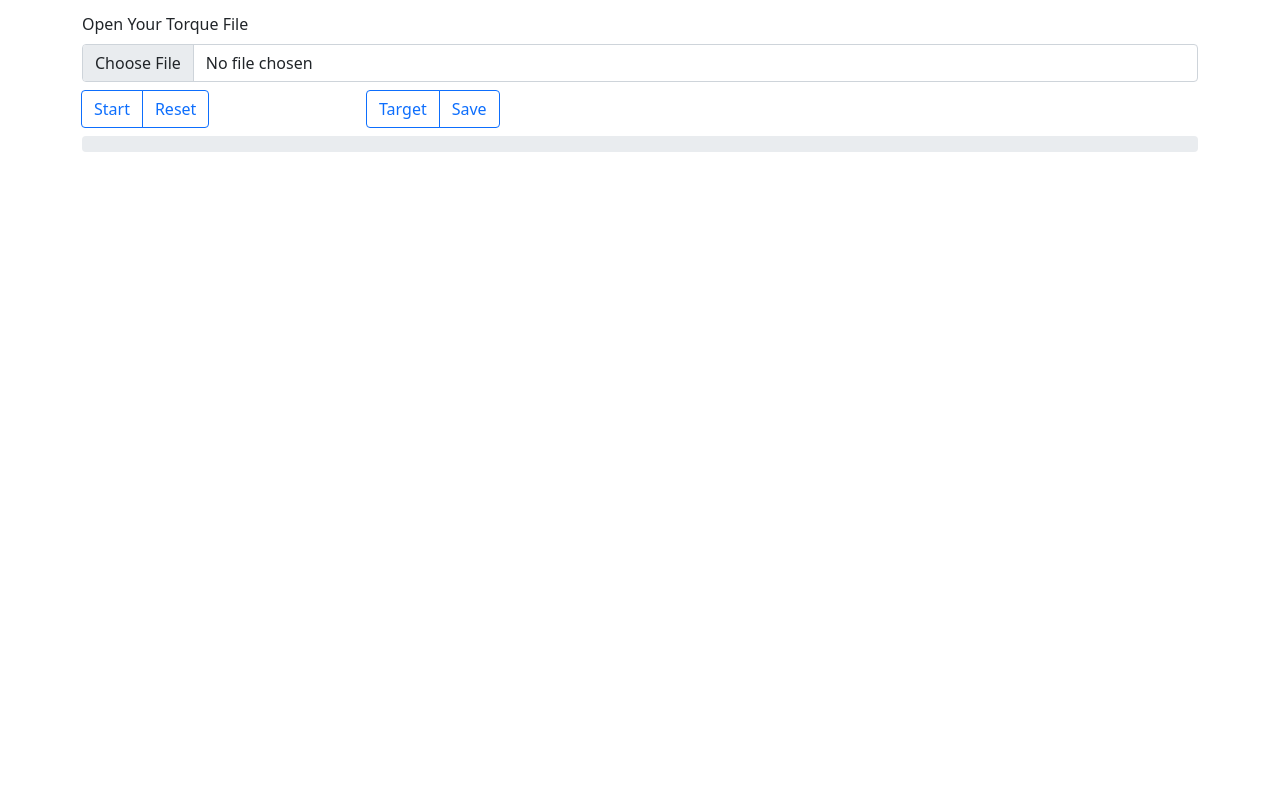
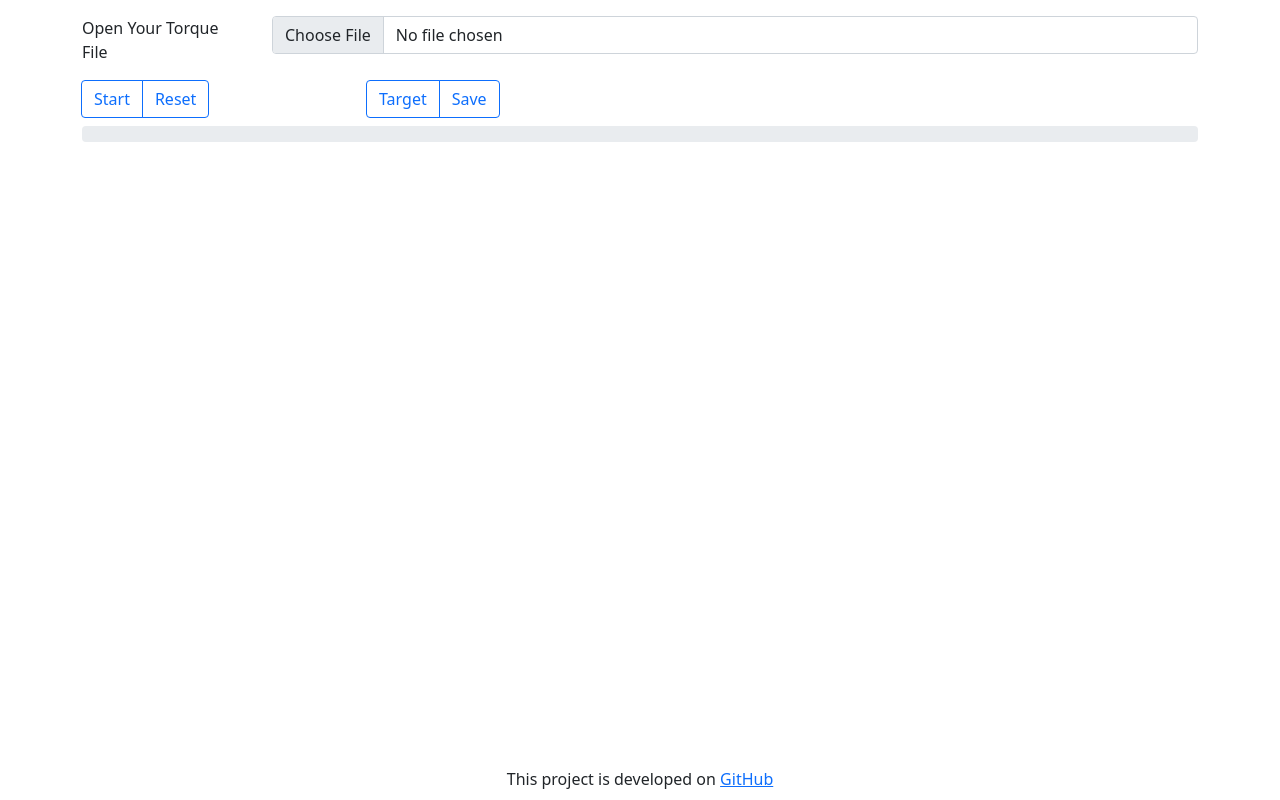
Before and after one commit to muneue-suwa/two-link-manipulator-simulation, a website: page index.html in a window 1280 px wide. Drawn offline with nearby package versions, Linux system fonts and the light colour scheme.

Commit message:
Footerを追加した

```diff
--- a/index.html
+++ b/index.html
@@ -12,21 +12,17 @@
 
 <body>
   <div class="container">
-    <!-- <div class="row mt-3">
-      <div class="col-12">
-        <h1 class="text-center">Two-Link Manipulator</h1>
+    <div class="row mt-3">
+      <div class="col-2 d-flex align-items-center">
+        <label for="torqueFile" class="form-label">Open Your Torque File</label>
       </div>
-    </div> -->
+
+      <div class="col-10">
+        <input class="form-control" type="file" accept=".csv, .txt" id="torqueFile">
+      </div>
+    </div>
 
     <div class="row mt-2">
-      <div class="tab-content col-12" id="modeTabContent">
-        <div class="mt-1">
-          <label for="torqueFile" class="form-label">Open Your Torque File</label>
-          <input class="form-control" type="file" accept=".csv, .txt" id="torqueFile">
-        </div>
-
-        <div class="mt-2" id="simulator">
-          <div class="row">
       <div class="col-3">
         <div class="btn-group" role="group" aria-label="Basic radio toggle button group">
           <input type="radio" class="btn-check" name="btnradio" id="startSimulator" autocomplete="off">
@@ -50,7 +46,7 @@
       </div>
     </div>
 
-          <div class="row mt-2">
+    <div class="row mt-2 mb-2">
       <div class="col-12">
         <div class="progress">
           <div class="progress-bar" role="progressbar" style="width: 0%;" aria-valuenow="0" aria-valuemin="0"
@@ -60,14 +56,24 @@
       </div>
     </div>
 
+    <div class="row">
+      <div class="col-12">
+        <div id="simulationCanvas"></div>
       </div>
-        <div id="simulationCanvas" class="mt-2"></div>
     </div>
-      <!--
-        <div class="tab-pane fade show active" id="mode1" role="tabpanel" aria-labelledby="mode1-tab">...</div>
-        <div class="tab-pane fade" id="mode2" role="tabpanel" aria-labelledby="mode2-tab">...</div>
-        -->
+
+    <div class="row mb-2" id="footer">
+      <div class="col-12">
+        <div class="text-center">
+          This project is developed on
+          <a href="https://github.com/muneue-suwa/two-link-manipulator-simulation" target="_blank"
+            rel="noopener noreferrer">
+            GitHub
+          </a>
         </div>
+      </div>
+    </div>
+
   </div>
 
   <script src="https://cdn.jsdelivr.net/npm/bootstrap@5.1.3/dist/js/bootstrap.bundle.min.js"
--- a/js/main.js
+++ b/js/main.js
@@ -8,6 +8,7 @@ const saveSimulatorBtn = document.getElementById('saveSimulator');
 const simulateTimeDiv = document.getElementById('simulateTime');
 const timeProgressBar = document.getElementById('timeProgressBar');
 const simulatorDiv = document.getElementById('simulationCanvas');
+const footerDiv = document.getElementById('footer');
 
 let canvasSize = getCanvasSize();
 
@@ -173,8 +174,10 @@ function drawManipulator(xy1, xy2) {
 
 function getCanvasSize() {
   const canvasWidth = simulatorDiv.clientWidth;
-  const canvasTopPixel = simulatorDiv.getBoundingClientRect().top;
-  const simulatorDivTop = canvasTopPixel + window.pageYOffset;
-  const canvasHeight = (window.innerHeight - simulatorDivTop) - 10;
+  const canvasTop = simulatorDiv.getBoundingClientRect().top;
+  const footerDivHeight = footerDiv.offsetHeight;
+  const simulatorDivTop = canvasTop + window.pageYOffset;
+  let canvasHeight = window.innerHeight - simulatorDivTop - footerDivHeight;
+  canvasHeight -= 15;
   return [canvasWidth, canvasHeight];
 }
```
Lines whose indentation alone changed are shown as unchanged.
